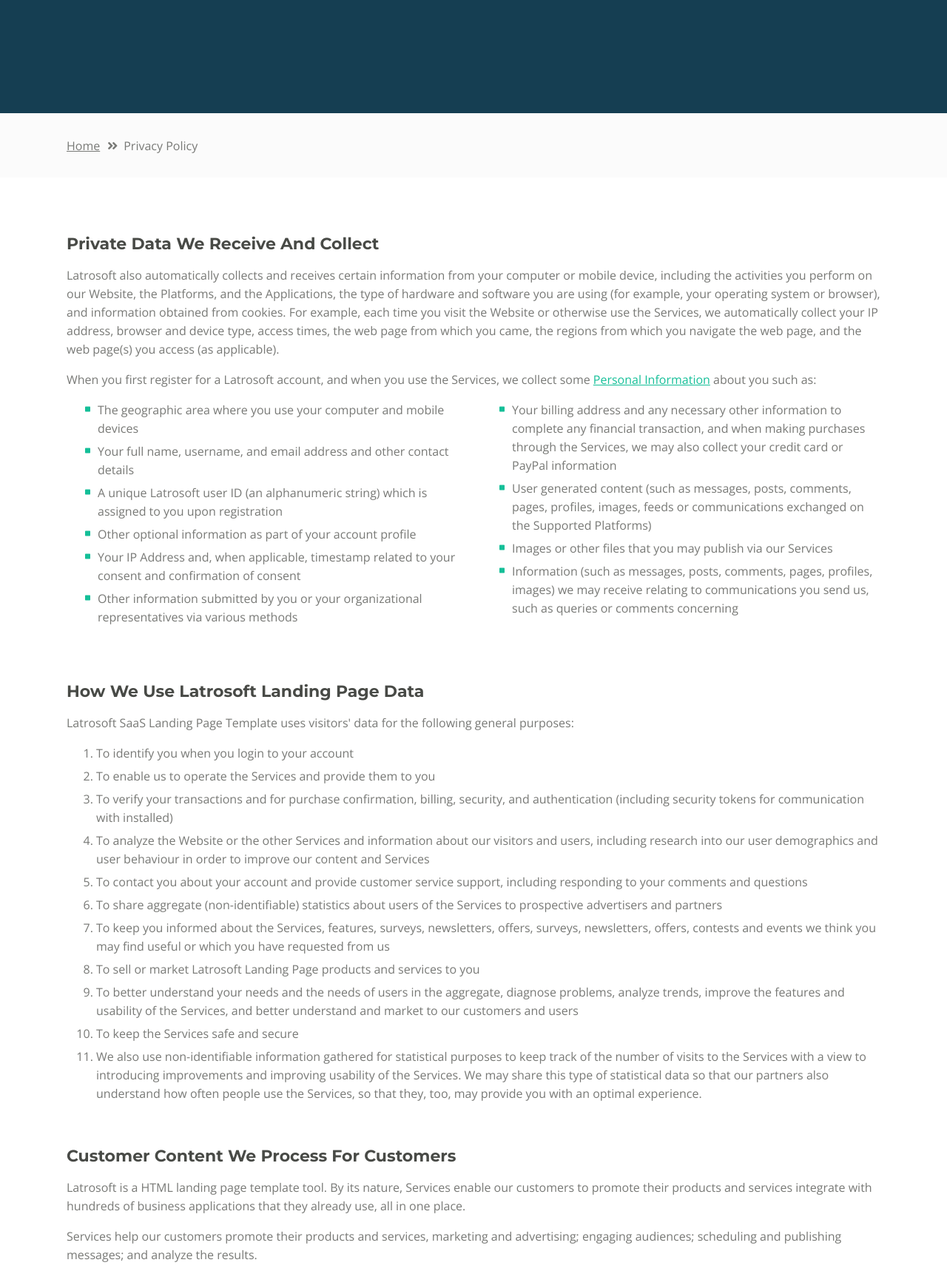
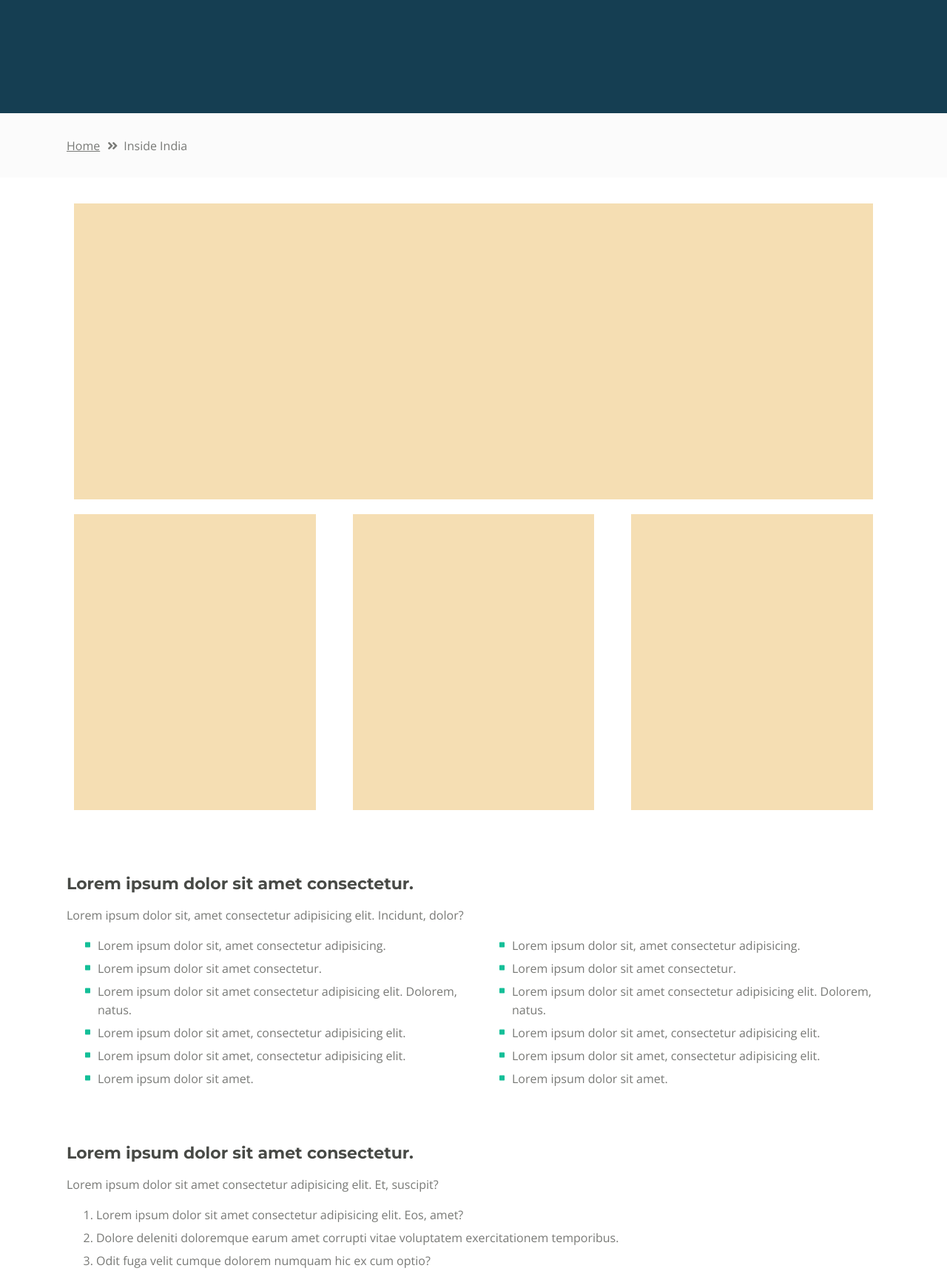
Before and after one commit to balaji-sivasakthi/fox-safari, a PHP site: page /inside-india.html in a window 1280 px wide. Shown: the part 223-1941 px from the top of the page at 74% size. Run offline with PHP 8.4, Linux system fonts and the light colour scheme.

Commit message:
outside india

```diff
--- a/css/styles.css
+++ b/css/styles.css
@@ -2492,3 +2492,17 @@
 	}
 
 }
+
+
+
+.tour{
+	margin: 10px;
+
+	height: 400px;
+	background-color: wheat;
+}
+.tour:hover{
+	border-radius: 0;
+	box-shadow: #153e52 0 0 10px;
+	transition-duration: .4s;
+}
--- a/inside-india.html
+++ b/inside-india.html
@@ -134,50 +134,81 @@
             <div class="row">
                 <div class="col-lg-12">
                     <div class="breadcrumbs">
-                        <a href="index.html">Home</a><i class="fa fa-angle-double-right"></i><span>Privacy Policy</span>
+                        <a href="index.html">Home</a><i class="fa fa-angle-double-right"></i><span>Inside India</span>
                     </div> <!-- end of breadcrumbs -->
                 </div> <!-- end of col -->
             </div> <!-- end of row -->
         </div> <!-- end of container -->
     </div> <!-- end of ex-basic-1 -->
     <!-- end of breadcrumbs -->
+<br>
+
+  <div class="container">
+      <div class="row">
+         <div class="col-md-12">
+             <div class="tour">
 
 
-    <!-- Privacy Content -->
+             </div>
+         </div>
+
+         <div class="col-lg-4">
+            <div class="tour">
+
+
+            </div>
+        </div>
+
+        <div class="col-lg-4">
+            <div class="tour">
+
+
+            </div>
+        </div>
+        <div class="col-lg-4">
+            <div class="tour">
+
+
+            </div>
+        </div>
+      </div>
+  </div>
+
+
+    <!-- Inside Content -->
     <div class="ex-basic-2">
         <div class="container">
             <div class="row">
                 <div class="col-lg-12">
                     <div class="text-container">
-                        <h3>Private Data We Receive And Collect</h3>
-                        <p>Latrosoft also automatically collects and receives certain information from your computer or mobile device, including the activities you perform on our Website, the Platforms, and the Applications, the type of hardware and software you are using (for example, your operating system or browser), and information obtained from cookies. For example, each time you visit the Website or otherwise use the Services, we automatically collect your IP address, browser and device type, access times, the web page from which you came, the regions from which you navigate the web page, and the web page(s) you access (as applicable).</p>
-                        <p>When you first register for a Latrosoft account, and when you use the Services, we collect some <a class="green" href="#your-link">Personal Information</a> about you such as:</p>
+                        <h3>Lorem ipsum dolor sit amet consectetur.</h3>
+                        <p>Lorem ipsum dolor sit, amet consectetur adipisicing elit. Incidunt, dolor?</p>
                         <div class="row">
                             <div class="col-md-6">
                                 <ul class="list-unstyled li-space-lg indent">
                                     <li class="media">
                                         <i class="fas fa-square"></i>
-                                        <div class="media-body">The geographic area where you use your computer and mobile devices</div>
+                                        <div class="media-body">Lorem ipsum dolor sit, amet consectetur adipisicing.</div>
                                     </li>
                                     <li class="media">
                                         <i class="fas fa-square"></i>
-                                        <div class="media-body">Your full name, username, and email address and other contact details</div>
+                                        <div class="media-body">Lorem ipsum dolor sit amet consectetur.</div>
                                     </li>
                                     <li class="media">
                                         <i class="fas fa-square"></i>
-                                        <div class="media-body">A unique Latrosoft user ID (an alphanumeric string) which is assigned to you upon registration</div>
+                                        <div class="media-body">Lorem ipsum dolor sit amet consectetur adipisicing elit. Dolorem, natus.</div>
                                     </li>
                                     <li class="media">
                                         <i class="fas fa-square"></i>
-                                        <div class="media-body">Other optional information as part of your account profile</div>
+                                        <div class="media-body">Lorem ipsum dolor sit amet, consectetur adipisicing elit.</div>
                                     </li>
                                     <li class="media">
                                         <i class="fas fa-square"></i>
-                                        <div class="media-body">Your IP Address and, when applicable, timestamp related to your consent and confirmation of consent</div>
+                                        <div class="media-body">Lorem ipsum dolor sit amet, consectetur adipisicing elit.</div>
                                     </li>
                                     <li class="media">
                                         <i class="fas fa-square"></i>
-                                        <div class="media-body">Other information submitted by you or your organizational representatives via various methods</div>
+                                        <div class="media-body">Lorem ipsum dolor sit amet.</div>
                                     </li>
                                 </ul>
                             </div> <!-- end of col -->
@@ -186,19 +217,27 @@
                                 <ul class="list-unstyled li-space-lg indent">
                                     <li class="media">
                                         <i class="fas fa-square"></i>
-                                        <div class="media-body">Your billing address and any necessary other information to complete any financial transaction, and when making purchases through the Services, we may also collect your credit card or PayPal information</div>
+                                        <div class="media-body">Lorem ipsum dolor sit, amet consectetur adipisicing.</div>
                                     </li>
                                     <li class="media">
                                         <i class="fas fa-square"></i>
-                                        <div class="media-body">User generated content (such as messages, posts, comments, pages, profiles, images, feeds or communications exchanged on the Supported Platforms)</div>
+                                        <div class="media-body">Lorem ipsum dolor sit amet consectetur.</div>
                                     </li>
                                     <li class="media">
                                         <i class="fas fa-square"></i>
-                                        <div class="media-body">Images or other files that you may publish via our Services</div>
+                                        <div class="media-body">Lorem ipsum dolor sit amet consectetur adipisicing elit. Dolorem, natus.</div>
                                     </li>
                                     <li class="media">
                                         <i class="fas fa-square"></i>
-                                        <div class="media-body">Information (such as messages, posts, comments, pages, profiles, images) we may receive relating to communications you send us, such as queries or comments concerning</div>
+                                        <div class="media-body">Lorem ipsum dolor sit amet, consectetur adipisicing elit.</div>
+                                    </li>
+                                    <li class="media">
+                                        <i class="fas fa-square"></i>
+                                        <div class="media-body">Lorem ipsum dolor sit amet, consectetur adipisicing elit.</div>
+                                    </li>
+                                    <li class="media">
+                                        <i class="fas fa-square"></i>
+                                        <div class="media-body">Lorem ipsum dolor sit amet.</div>
                                     </li>
                                 </ul>
                             </div> <!-- end of col -->
@@ -206,40 +245,30 @@
                     </div> <!-- end of text-container-->
 
                     <div class="text-container">
-                        <h3>How We Use Latrosoft Landing Page Data</h3>
-                        <p>Latrosoft SaaS Landing Page Template uses visitors' data for the following general purposes:</p>
+                        <h3>Lorem ipsum dolor sit amet consectetur.</h3>
+                        <p>Lorem ipsum dolor sit amet consectetur adipisicing elit. Et, suscipit?</p>
                         <ol class="li-space-lg">
-                            <li>To identify you when you login to your account</li>
-                            <li>To enable us to operate the Services and provide them to you</li>
-                            <li>To verify your transactions and for purchase confirmation, billing, security, and authentication (including security tokens for communication with installed)</li>
-                            <li>To analyze the Website or the other Services and information about our visitors and users, including research into our user demographics and user behaviour in order to improve our content and Services</li>
-                            <li>To contact you about your account and provide customer service support, including responding to your comments and questions</li>
-                            <li>To share aggregate (non-identifiable) statistics about users of the Services to prospective advertisers and partners</li>
-                            <li>To keep you informed about the Services, features, surveys, newsletters, offers, surveys, newsletters, offers, contests and events we think you may find useful or which you have requested from us</li>
-                            <li>To sell or market Latrosoft Landing Page products and services to you</li>
-                            <li>To better understand your needs and the needs of users in the aggregate, diagnose problems, analyze trends, improve the features and usability of the Services, and better understand and market to our customers and users</li>
-                            <li>To keep the Services safe and secure</li>
-                            <li>We also use non-identifiable information gathered for statistical purposes to keep track of the number of visits to the Services with a view to introducing improvements and improving usability of the Services. We may share this type of statistical data so that our partners also understand how often people use the Services, so that they, too, may provide you with an optimal experience.</li>
+                            <li>Lorem ipsum dolor sit amet consectetur adipisicing elit. Eos, amet?</li>
+                            <li>Dolore deleniti doloremque earum amet corrupti vitae voluptatem exercitationem temporibus.</li>
+                            <li>Odit fuga velit cumque dolorem numquam hic ex cum optio?</li>
+                            <li>Mollitia similique corporis perferendis commodi, ex magnam eius doloribus saepe?</li>
+                            <li>Mollitia necessitatibus ipsa aliquid doloremque obcaecati eos aperiam, sed dolore!</li>
+                            <li>Nam quae nostrum similique, voluptatem nemo animi aspernatur ut explicabo.</li>
+                            <li>Fugit esse aliquid fugiat id in quia dolorem pariatur exercitationem.</li>
+                            <li>Sit quas neque modi esse? Similique sint laudantium illum quam.</li>
+                            <li>Quos repellat quisquam maiores voluptas cumque possimus, consequuntur nam quidem?</li>
+                            <li>Debitis quae praesentium, aspernatur quam omnis architecto autem vitae deserunt!</li>
                         </ol>
                     </div> <!-- end of text-container -->
 
-                    <div class="text-container">
-                        <h3>Customer Content We Process For Customers</h3>
-                        <p>Latrosoft is a HTML landing page template tool. By its nature, Services enable our customers to promote their products and services integrate with hundreds of business applications that they already use, all in one place.</p>
-                        <p>Services help our customers promote their products and services, marketing and advertising; engaging audiences; scheduling and publishing messages; and analyze the results.</p>
-                    </div> <!-- end of text container -->
 
-                    <div class="text-container">
-                        <h3>Consent Of Using Latrosoft Landing Page</h3>
-					    <p class="mb-5">By using any of the Services, or submitting or collecting any Personal Information via the Services, you consent to the collection, transfer, storage disclosure, and use of your Personal Information in the manner set out in this Privacy Policy. If you do not consent to the use of your Personal Information in these ways, please stop using the Services.</p>
-                    </div> <!-- end of text-container -->
 
                     <div class="row">
                         <div class="col-md-6">
                             <div class="text-container last">
-                                <h3>Inquire What Data We Have</h3>
-                                <p>Latrosoft Landing Page uses tracking technology on the landing page, in the Applications, and in the Platforms, including mobile application identifiers and a unique Latrosoft user ID to help us recognize you across different Services, to monitor usage and web traffic routing for the Services, and to customize and improve the Services.</p>
-                                <p> By visiting Latrosoft or using the Services you agree to the use of cookies in your browser and HTML-based emails. Cookies are small text files placed on your device when you visit a website. By using any of the Services, or submitting or collecting any Personal Information via the Services, you consent and use of your <a class="green" href="#your-link">Personal Information</a></p>
+                                <h3>Lorem ipsum dolor sit amet.</h3>
+                                <p>Lorem ipsum dolor sit amet consectetur adipisicing elit. Magni, molestias. Lorem ipsum, dolor sit amet consectetur adipisicing elit. Eaque, autem.</p>
+                                <p>Lorem, ipsum dolor sit amet consectetur adipisicing elit. Nulla, laboriosam. Lorem ipsum dolor sit amet, consectetur adipisicing elit. Nam placeat neque aspernatur consequatur hic inventore harum molestiae doloribus fuga quasi?</p>
                             </div> <!-- end of text container -->
                         </div> <!-- end of col-->
                         <div class="col-md-6">
```
Also changed, not shown: index.html (+7 -12 lines).
